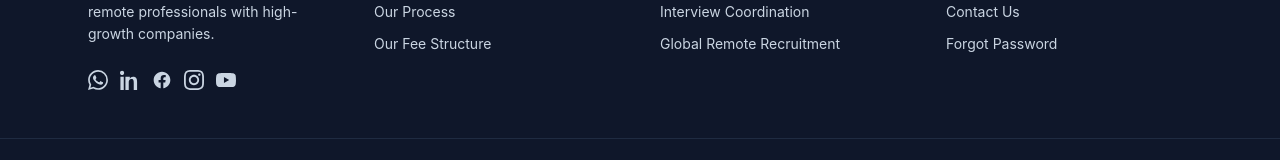
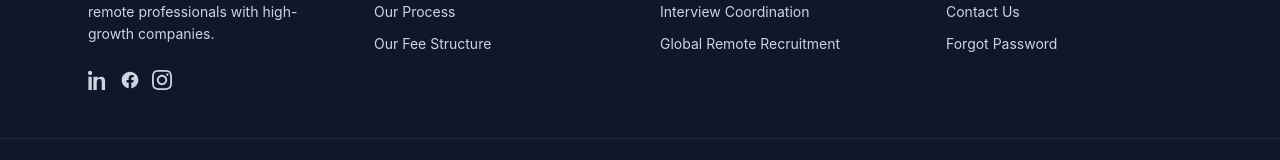
Before and after one commit to joblessSince1997asEngineer/hiring-remote, a Next.js app: page / in a window 1280 px wide. Shown: the part 2235-2395 px from the top of the page. Built offline with nearby package versions, Linux system fonts and the light colour scheme; no server answers.

Commit message:
Footer: brighter bottom bar + scroll-aware back-to-top button

```diff
--- a/components/Footer.tsx
+++ b/components/Footer.tsx
@@ -80,18 +80,7 @@
             Connecting the world's top 1% of remote professionals with high-growth companies.
           </p>
           <div className="flex items-center gap-3 flex-wrap">
-  {/* WhatsApp Channel */}
-  <a
-    href="https://whatsapp.com/channel/0029Vb7lJr0AzNbu94V63a0y"
-    target="_blank"
-    rel="noreferrer"
-    aria-label="WhatsApp Channel"
-    className="text-slate-300 hover:text-[#facc15] transition-colors"
-  >
-    <svg className="w-5 h-5" fill="currentColor" viewBox="0 0 24 24">
-      <path d="M17.472 14.382c-.297-.149-1.758-.867-2.03-.967-.273-.099-.471-.148-.67.15-.197.297-.767.966-.94 1.164-.173.199-.347.223-.644.075-.297-.15-1.255-.463-2.39-1.475-.883-.788-1.48-1.761-1.653-2.059-.173-.297-.018-.458.13-.606.134-.133.298-.347.446-.52.149-.174.198-.298.298-.497.099-.198.05-.371-.025-.52-.075-.149-.669-1.612-.916-2.207-.242-.579-.487-.5-.669-.51-.173-.008-.371-.01-.57-.01-.198 0-.52.074-.792.372-.272.297-1.04 1.016-1.04 2.479 0 1.462 1.065 2.875 1.213 3.074.149.198 2.096 3.2 5.077 4.487.709.306 1.262.489 1.694.625.712.227 1.36.195 1.871.118.571-.085 1.758-.719 2.006-1.413.248-.694.248-1.289.173-1.413-.074-.124-.272-.198-.57-.347m-5.421 7.403h-.004a9.87 9.87 0 01-5.031-1.378l-.361-.214-3.741.982.998-3.648-.235-.374a9.86 9.86 0 01-1.51-5.26c.001-5.45 4.436-9.884 9.888-9.884 2.64 0 5.122 1.03 6.988 2.898a9.825 9.825 0 012.893 6.994c-.003 5.45-4.437 9.884-9.885 9.884m8.413-18.297A11.815 11.815 0 0012.05 0C5.495 0 .16 5.335.157 11.892c0 2.096.547 4.142 1.588 5.945L.057 24l6.305-1.654a11.882 11.882 0 005.683 1.448h.005c6.554 0 11.89-5.335 11.893-11.893a11.821 11.821 0 00-3.48-8.413Z"/>
-    </svg>
-  </a>
+
 
   {/* LinkedIn */}
   <a
@@ -132,18 +121,7 @@
   </svg>
 </a>
 
-  {/* YouTube */}
-  <a
-    href="https://www.youtube.com/@remotehiring"
-    target="_blank"
-    rel="noreferrer"
-    aria-label="YouTube"
-    className="text-slate-300 hover:text-[#facc15] transition-colors"
-  >
-    <svg className="w-5 h-5" fill="currentColor" viewBox="0 0 24 24">
-      <path d="M23.498 6.186a3.016 3.016 0 0 0-2.122-2.136C19.505 3.545 12 3.545 12 3.545s-7.505 0-9.377.505A3.017 3.017 0 0 0 .502 6.186C0 8.07 0 12 0 12s0 3.93.502 5.814a3.016 3.016 0 0 0 2.122 2.136c1.871.505 9.376.505 9.376.505s7.505 0 9.377-.505a3.015 3.015 0 0 0 2.122-2.136C24 15.93 24 12 24 12s0-3.93-.502-5.814zM9.545 15.568V8.432L15.818 12l-6.273 3.568z"/>
-    </svg>
-  </a>
+
 </div>
         </div>
 
```
